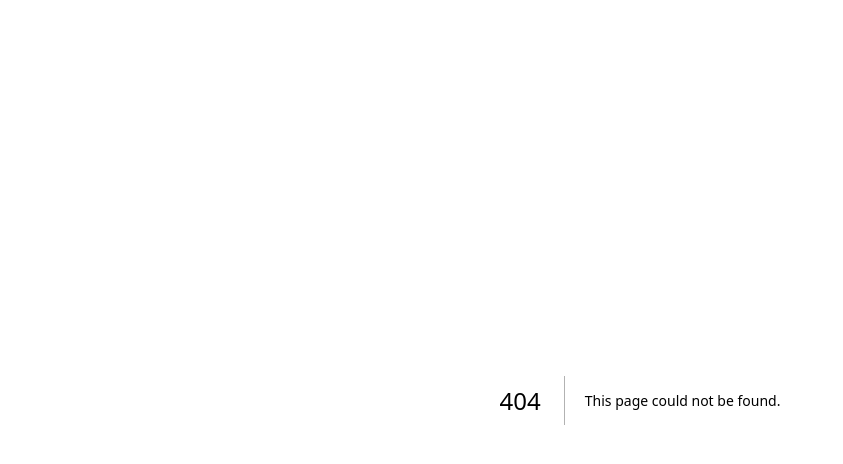
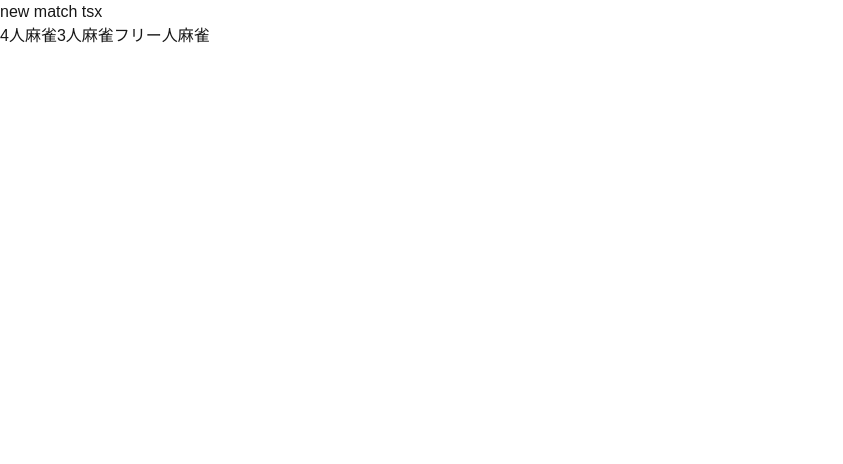
Before and after one commit to NelsoNave/mahjong-app, a Next.js app: page /new-match-registration in a window 1280 px wide. Before the commit this address had no page. Shown: the top 464 px of the page, without its empty margins (0-843 px from the left). Built offline with nearby package versions, Linux system fonts and the light colour scheme.

Commit message:
feat: add all pages #13

```diff
--- /dev/null
+++ b/app/friend-management/page.tsx
@@ -0,0 +1,9 @@
+import React from "react";
+
+type Props = {};
+
+const page = (props: Props) => {
+  return <div>friend management</div>;
+};
+
+export default page;
--- /dev/null
+++ b/app/mypage/page.tsx
@@ -0,0 +1,9 @@
+import React from "react";
+
+type Props = {};
+
+const page = (props: Props) => {
+  return <div>my page</div>;
+};
+
+export default page;
--- /dev/null
+++ b/app/new-match-registration/page.tsx
@@ -0,0 +1,16 @@
+import React from "react";
+
+type Props = {};
+
+const page = (props: Props) => {
+  return (
+    <>
+      <div>new match tsx</div>
+      <button>4人麻雀</button>
+      <button>3人麻雀</button>
+      <button>フリー人麻雀</button>
+    </>
+  );
+};
+
+export default page;
--- /dev/null
+++ b/app/record/page.tsx
@@ -0,0 +1,9 @@
+import React from "react";
+
+type Props = {};
+
+const page = (props: Props) => {
+  return <div>record page</div>;
+};
+
+export default page;
--- /dev/null
+++ b/app/result/page.tsx
@@ -0,0 +1,9 @@
+import React from "react";
+
+type Props = {};
+
+const page = (props: Props) => {
+  return <div>result page</div>;
+};
+
+export default page;
```
